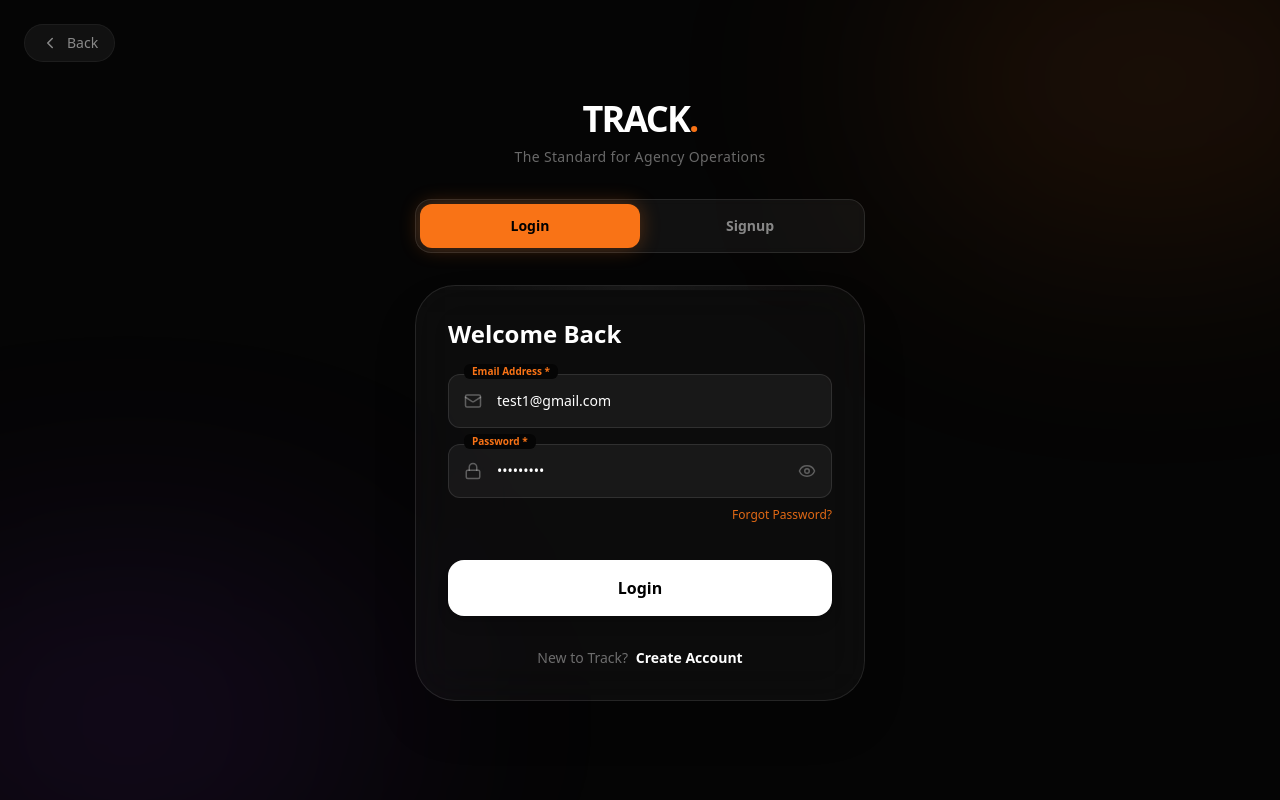
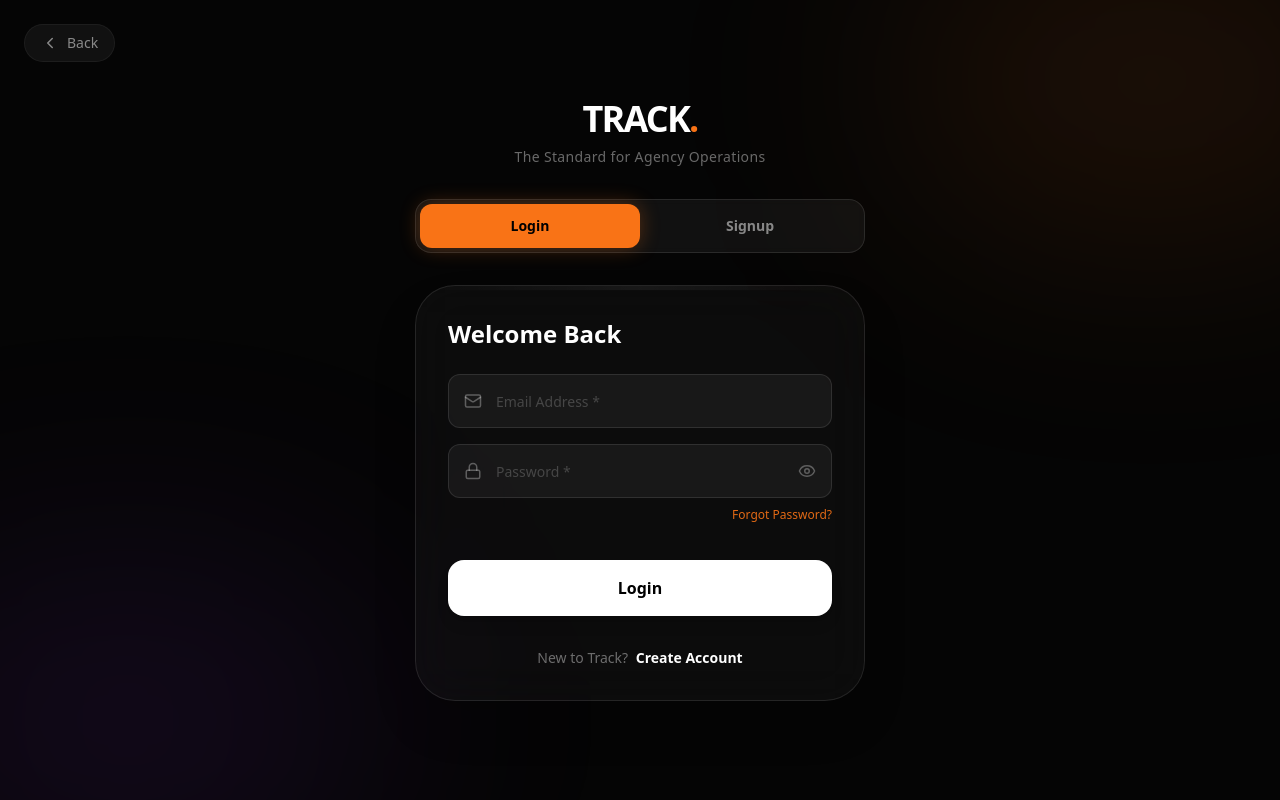
Before and after one commit to sonichanchal702/track, a React (Vite) app in the folder frontend/: page /login in a window 1280 px wide. Built offline with nearby package versions, Linux system fonts and the light colour scheme.

Commit message:
Remove default values for email and password states

```diff
--- a/frontend/src/Components/Login.jsx
+++ b/frontend/src/Components/Login.jsx
@@ -10,8 +10,8 @@ import { addAgency } from "../Store/agencySlice.js";
 
 const Login = () => {
   const [isLogin, setIsLogin] = useState(true);
-  const [email, setEmail] = useState("test1@gmail.com");
-  const [password, setPassword] = useState("Test1@123");
+  const [email, setEmail] = useState();
+  const [password, setPassword] = useState();
   const [name, setName] = useState("");
   const [loading, setLoading] = useState(false);
   const [showPassword, setShowPassword] = useState(false);
```
